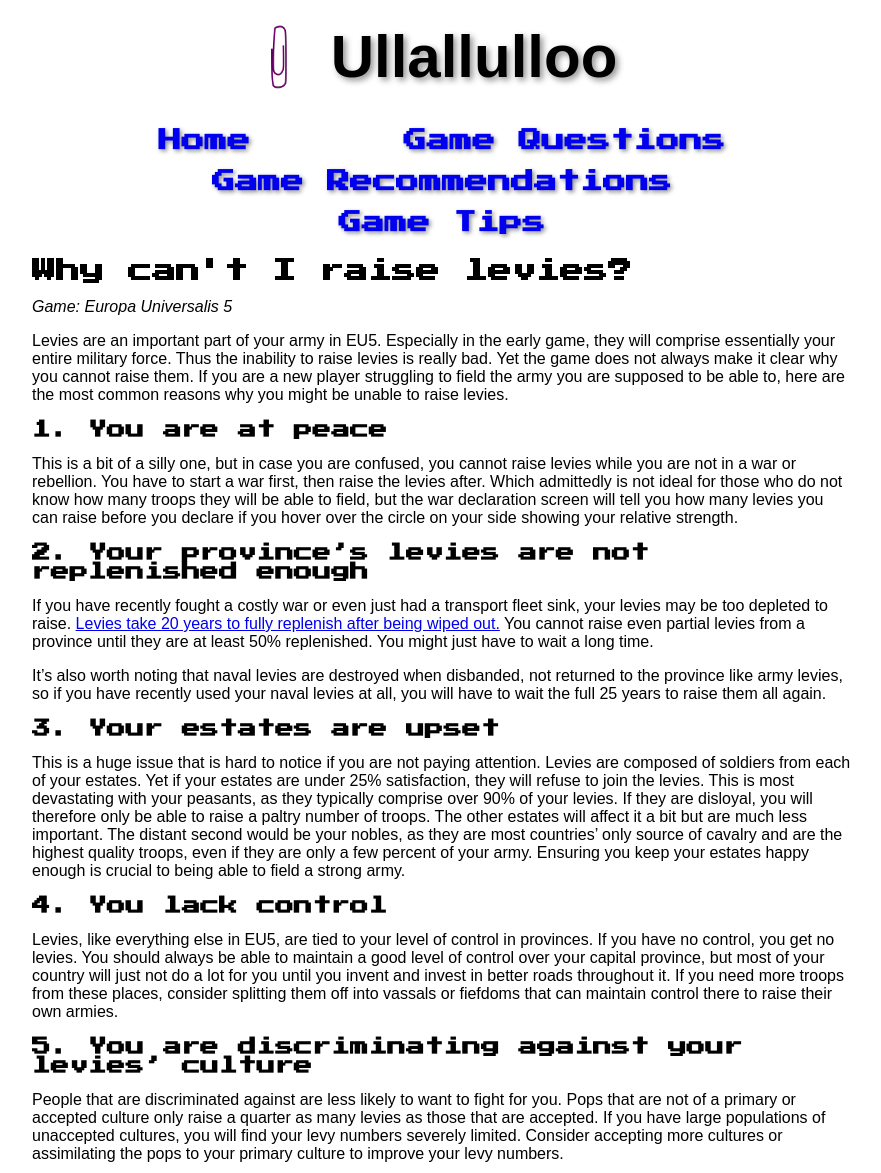
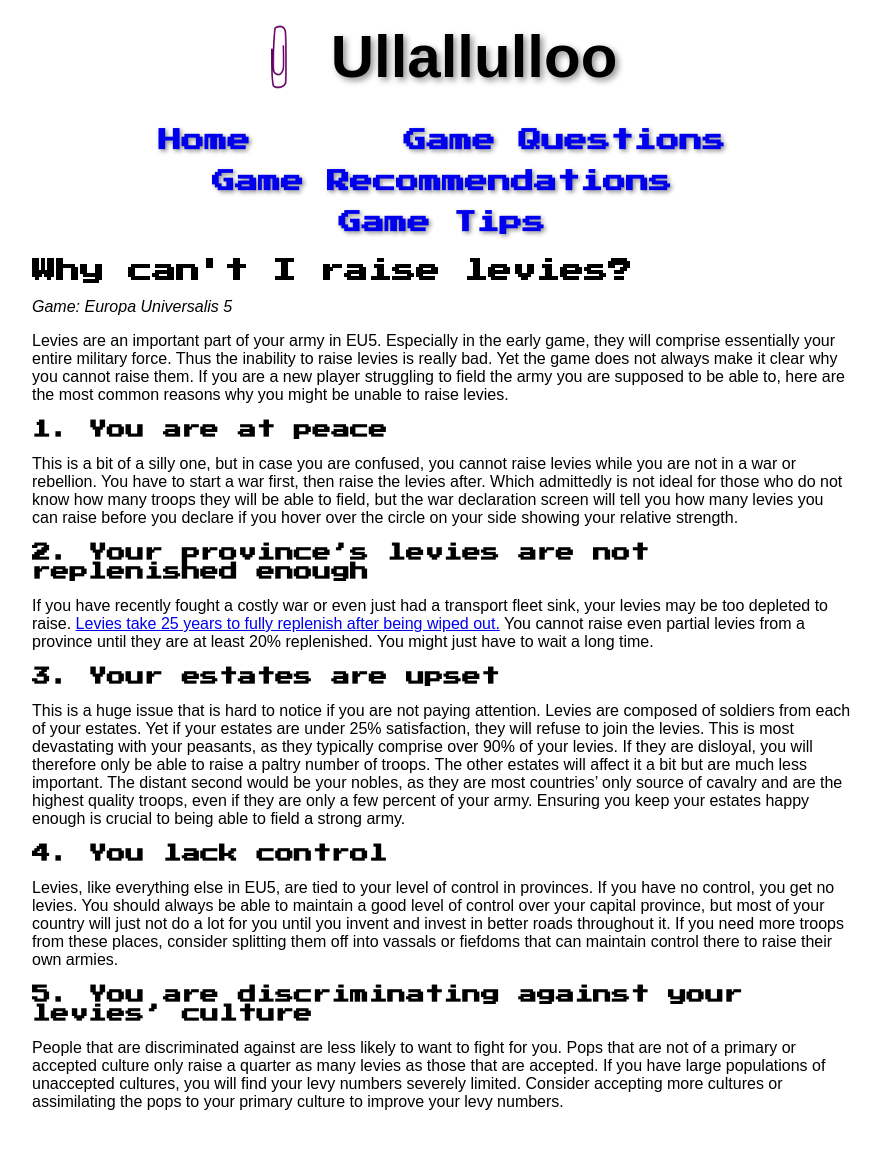
Before and after one commit to ullallulloo/ullallulloo.com, a Jekyll site: the page built from _game_questions/europa-universalis-5/why-cant-i-raise-levies.md, in a window 1280 px wide. Shown: the whole page, without its empty margins (198-1079 px from the left). Built offline with Jekyll 4.4.1, drawn with Linux system fonts in a browser that asks for light colours; after the commit the page ends 1121 px from its top, so only the background shows below that.

Commit message:
Update for 1.0.9

```diff
--- a/_game_questions/europa-universalis-5/why-cant-i-raise-levies.md
+++ b/_game_questions/europa-universalis-5/why-cant-i-raise-levies.md
@@ -11,9 +11,7 @@
 
 ### 2. Your province's levies are not replenished enough
 
-If you have recently fought a costly war or even just had a transport fleet sink, your levies may be too depleted to raise. [Levies take 20 years to fully replenish after being wiped out.](how-long-do-levies-take-to-replenish/) You cannot raise even partial levies from a province until they are at least 50% replenished. You might just have to wait a long time.
-
-It's also worth noting that naval levies are destroyed when disbanded, not returned to the province like army levies, so if you have recently used your naval levies at all, you will have to wait the full 25 years to raise them all again.
+If you have recently fought a costly war or even just had a transport fleet sink, your levies may be too depleted to raise. [Levies take 25 years to fully replenish after being wiped out.](how-long-do-levies-take-to-replenish/) You cannot raise even partial levies from a province until they are at least 20% replenished. You might just have to wait a long time.
 
 ### 3. Your estates are upset
 
```
